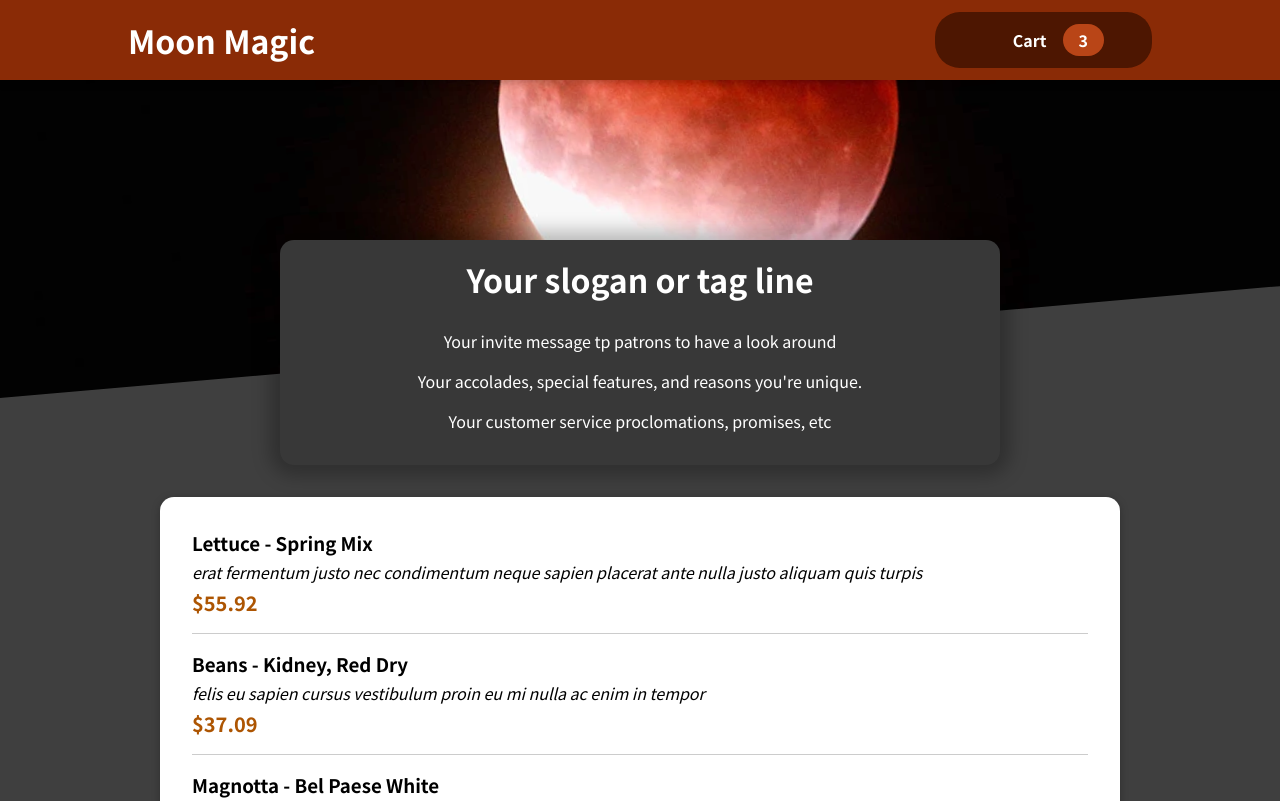
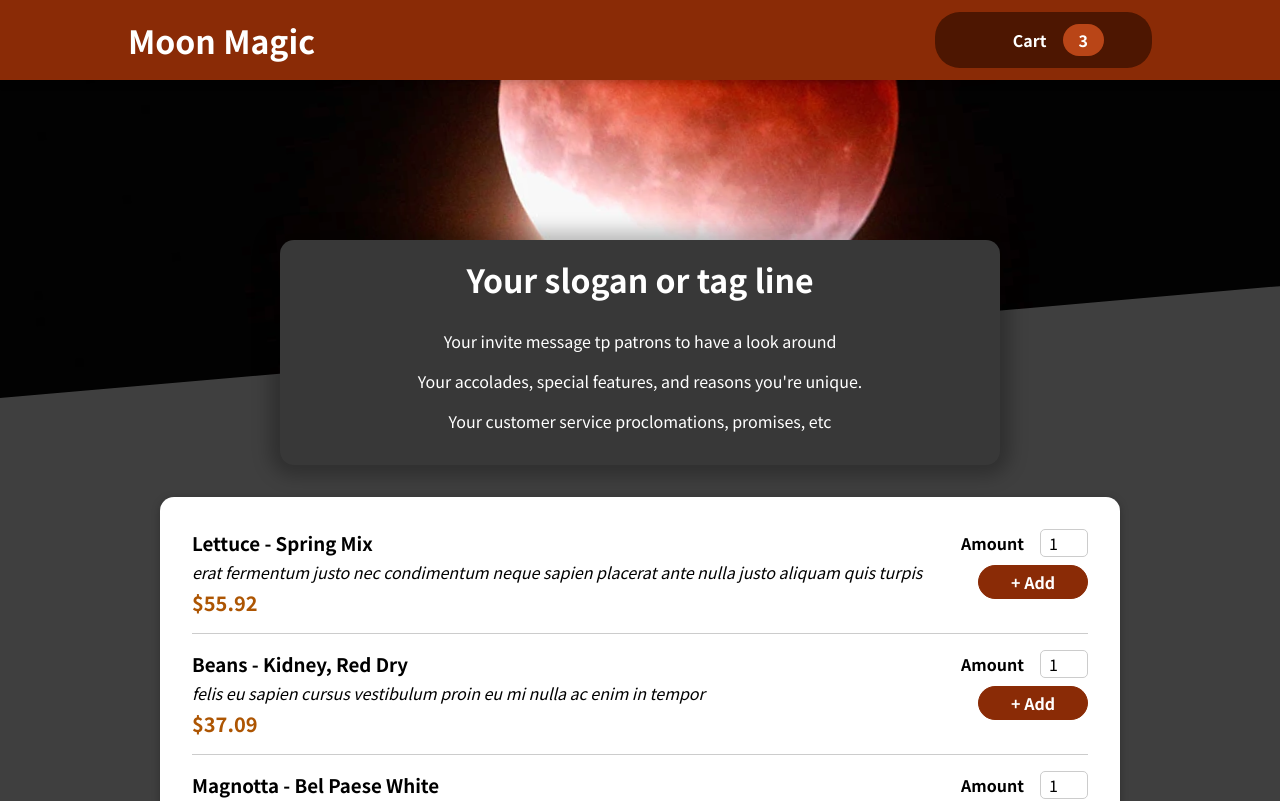
Before and after one commit to 1lee/react-e-com-ui, a React (Create React App) app: page / in a window 1280 px wide. Shown: the top 801 px of the page. Built offline with nearby package versions, Linux system fonts and the light colour scheme; some icons are missing.

Commit message:
added input form to product item

```diff
--- a/src/components/Products/ProductItem/ProductItem.js
+++ b/src/components/Products/ProductItem/ProductItem.js
@@ -1,3 +1,4 @@
+import ProductItemForm from './ProductItemForm';
 import classes from './ProductItem.module.css';
 
 const ProductItem = props => {
@@ -10,7 +11,9 @@
 				<div className={classes.description}>{props.description}</div>
 				<div className={classes.price}>{price}</div>
 			</div>
-			<div></div>
+			<div>
+				<ProductItemForm/>
+			</div>
 		</li>
 	);
 };
--- a/src/components/Products/ProductItem/ProductItemForm.js
+++ b/src/components/Products/ProductItem/ProductItemForm.js
@@ -0,0 +1,23 @@
+import Input from '../../UI/Input';
+import classes from './ProductItemForm.module.css';
+
+const ProductItemForm = props => {
+	return (
+		<form className={classes.form}>
+			<Input
+				label='Amount'
+				input={{
+					id: 'amount',
+					type: 'number',
+					min: '1',
+					max: '5',
+					step: '1',
+					defaultValue: '1'
+				}}
+			/>
+			<button>+ Add</button>
+		</form>
+	);
+};
+
+export default ProductItemForm;
--- /dev/null
+++ b/src/components/Products/ProductItem/ProductItemForm.module.css
@@ -0,0 +1,20 @@
+.form {
+	text-align: right;
+}
+
+.form button {
+	font: inherit;
+	cursor: pointer;
+	background-color: #8a2b06;
+	border: 1px solid #8a2b06;
+	color: white;
+	padding: 0.25rem 2rem;
+	border-radius: 20px;
+	font-weight: bold;
+}
+
+.form button:hover,
+.form button:active {
+	background-color: #641e03;
+	border-color: #641e03;
+}
--- /dev/null
+++ b/src/components/UI/Input.js
@@ -0,0 +1,12 @@
+import classes from './Input.module.css';
+
+const Input = props => {
+	return (
+		<div className={classes.input}>
+			<label htmlFor={props.input.id}>{props.label}</label>
+			<input {...props.input} />
+		</div>
+	);
+};
+
+export default Input;
--- /dev/null
+++ b/src/components/UI/Input.module.css
@@ -0,0 +1,18 @@
+.input {
+	display: flex;
+	align-items: center;
+	margin-bottom: 0.5rem;
+}
+
+.input label {
+	font-weight: bold;
+	margin-right: 1rem;
+}
+
+.input input {
+	width: 3rem;
+	border-radius: 5px;
+	border: 1px solid #ccc;
+	font: inherit;
+	padding-left: 0.5rem;
+}
```
Also changed, not shown: 1 other file (tests, documents, lock files or other folders).
